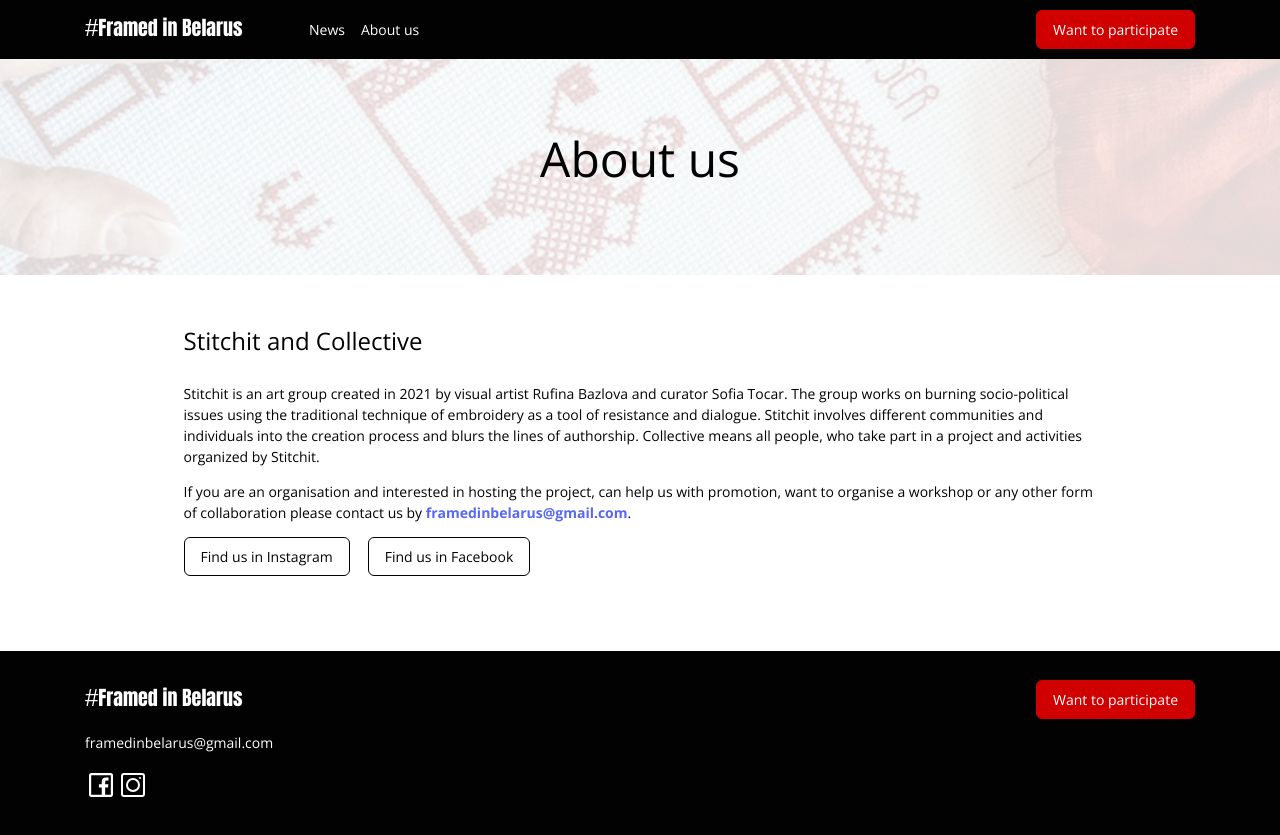
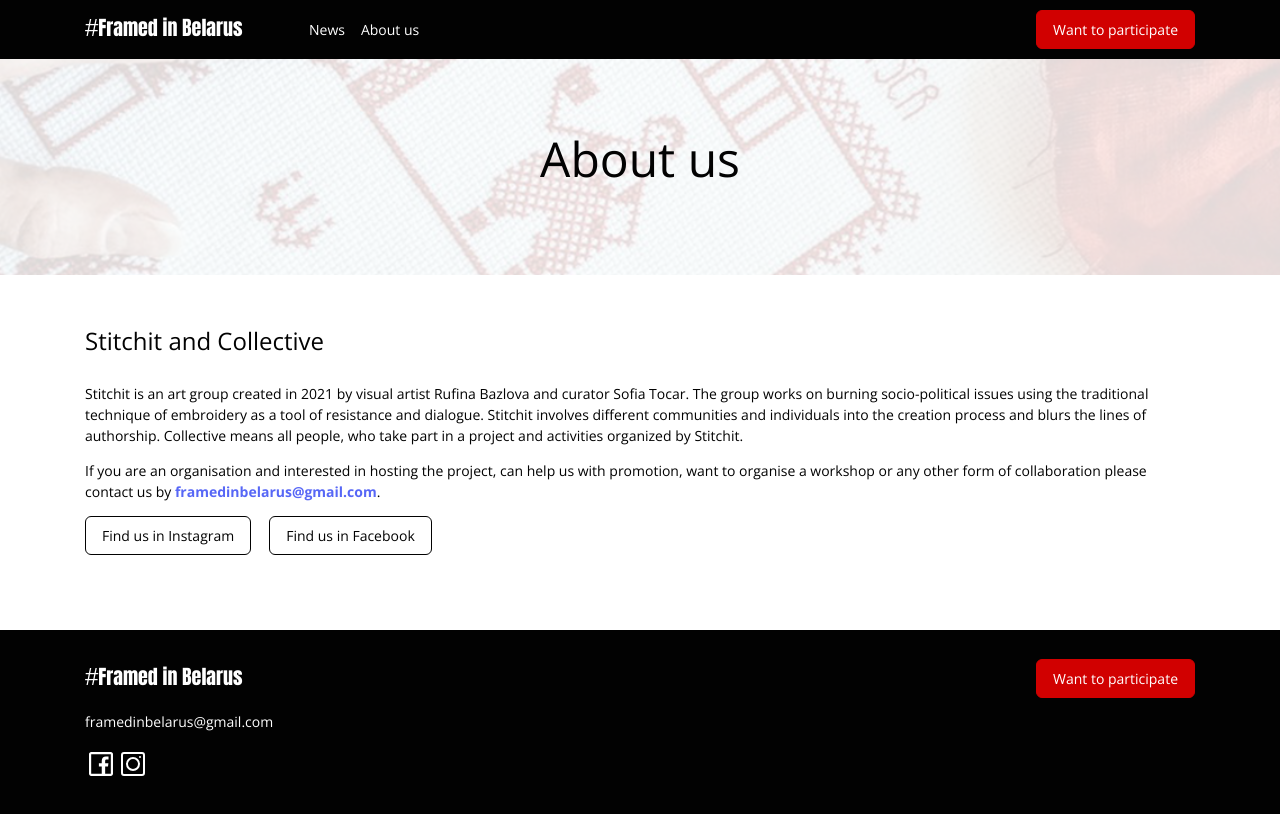
Before and after one commit to davidlipkovic/framed-in-belarus-nuxt, a Nuxt app: page /AboutUs in a window 1280 px wide. After the commit the page ends 814 px from the top, so only its background shows below. Built offline with nearby package versions, Linux system fonts and the light colour scheme.

Commit message:
fix .Content content width on About us page

```diff
--- a/pages/AboutUs/AboutUs.scss
+++ b/pages/AboutUs/AboutUs.scss
@@ -1,11 +1 @@
 @import "../../assets/style/globalPartials/variables.scss";
-
-
-@media screen and (min-width: $br-point-desktop) {
-  .Content .content {
-    width: 57.063rem;
-    .images {
-      grid-template-columns: repeat(2, 440px);
-    }
-  }
-}
--- a/pages/AboutUs/index.vue
+++ b/pages/AboutUs/index.vue
@@ -2,12 +2,12 @@
 
 <template>
   <main class="Content">
-    <div class="title Title">
-        <h1 class="content">
+    <div class="Title">
+        <h1 class="content News">
           {{ $t('aboutUsPageTitle') }}
         </h1>
       </div>
-      <div class="content">
+      <div class="content News">
         <h2 class="title">
           {{ $t('aboutUsSubTitle') }}
         </h2>
```
